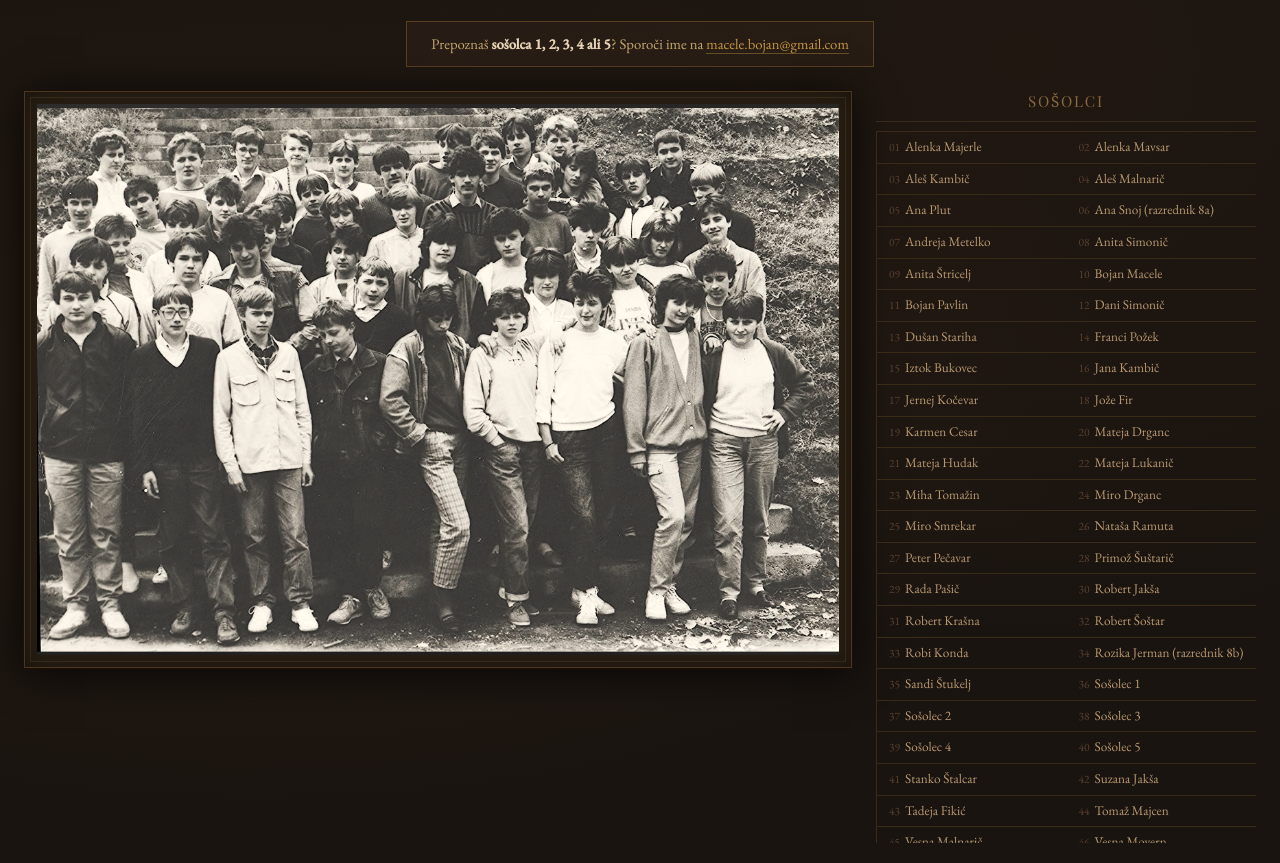
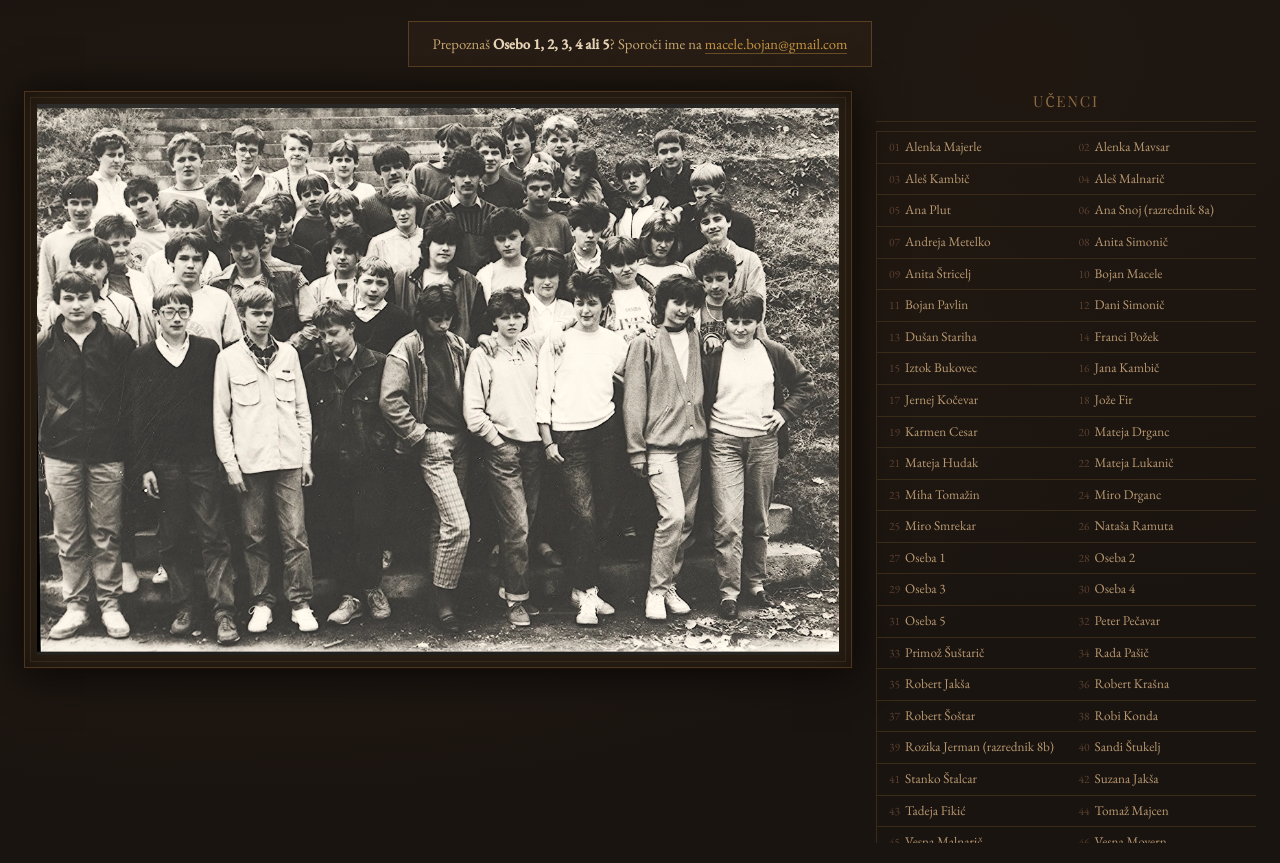
Before and after one commit to bojanm7/razred1987, a plain HTML site: page index.html in a window 1280 px wide. Shown: the part 146-1009 px from the top of the page. Drawn offline with nearby package versions, Linux system fonts and the light colour scheme; a web font is replaced by a local one.

Commit message:
Update index.html

```diff
--- a/index.html
+++ b/index.html
@@ -162,6 +162,18 @@
     background: rgba(138,104,64,0.25); color: #f0ddb0;
     border-left: 2px solid #c89840;
   }
+  .name-separator {
+    grid-column: 1 / -1;
+    padding: 5px 12px;
+    font-size: 0.75rem;
+    color: #8a6840;
+    letter-spacing: 0.1em;
+    text-transform: uppercase;
+    border-bottom: 1px solid #3a2a18;
+    border-right: 1px solid #3a2a18;
+    background: rgba(138,104,64,0.06);
+  }
+
   .name-item .num { color: #5a4030; font-size: 0.72rem; margin-right: 5px; }
 
   /* tooltip */
@@ -194,7 +206,7 @@
 </div>
 
 <div class="appeal">
-  Prepoznaš <strong>sošolca 1, 2, 3, 4 ali 5</strong>? Sporoči ime na
+  Prepoznaš <strong>Osebo 1, 2, 3, 4 ali 5</strong>? Sporoči ime na
   <a href="mailto:macele.bojan@gmail.com">macele.bojan@gmail.com</a>
 </div>
 
@@ -208,7 +220,7 @@
   </div>
 
   <div class="name-list">
-    <h2>Sošolci</h2>
+    <h2>Učenci</h2>
     <div class="names-scroll">
       <div class="names-grid" id="namesGrid"></div>
     </div>
@@ -266,11 +278,11 @@ const people = [
   { name: "Anita Simonič",                x1: 331, y1: 128, x2: 385, y2: 200 },
   { name: "Vili Pečavar",                 x1: 30,  y1: 105, x2: 87,  y2: 175 },
   { name: "Peter Pečavar",                x1: 675, y1: 17,  x2: 733, y2: 81  },
-  { name: "Sošolec 1",                      x1: 123, y1: 102, x2: 185, y2: 172 },
-  { name: "Sošolec 2",                      x1: 248, y1: 109, x2: 305, y2: 171 },
-  { name: "Sošolec 3",                      x1: 424, y1: 126, x2: 471, y2: 174 },
-  { name: "Sošolec 4",                      x1: 577, y1: 23,  x2: 634, y2: 93  },
-  { name: "Sošolec 5",                      x1: 186, y1: 133, x2: 238, y2: 187 },
+  { name: "Oseba 1",                      x1: 123, y1: 102, x2: 185, y2: 172 },
+  { name: "Oseba 2",                      x1: 248, y1: 109, x2: 305, y2: 171 },
+  { name: "Oseba 3",                      x1: 424, y1: 126, x2: 471, y2: 174 },
+  { name: "Oseba 4",                      x1: 577, y1: 23,  x2: 634, y2: 93  },
+  { name: "Oseba 5",                      x1: 186, y1: 133, x2: 238, y2: 187 },
 ];
 
 const photo    = document.getElementById('photo');
@@ -308,8 +320,23 @@ function highlightPerson(name) {
   }
 }
 
-const sorted = [...people].sort((a,b) => a.name.localeCompare(b.name, 'sl'));
+const sorted = [...people].sort((a,b) => {
+  const aUnknown = a.name.startsWith('Sošolec');
+  const bUnknown = b.name.startsWith('Sošolec');
+  if (aUnknown && !bUnknown) return 1;
+  if (!aUnknown && bUnknown) return -1;
+  return a.name.localeCompare(b.name, 'sl');
+});
+
+let separatorAdded = false;
 sorted.forEach((p, i) => {
+  if (p.name.startsWith('Sošolec') && !separatorAdded) {
+    separatorAdded = true;
+    const sep = document.createElement('div');
+    sep.className = 'name-separator';
+    sep.textContent = '? Neznani sošolci';
+    namesGrid.appendChild(sep);
+  }
   const div = document.createElement('div');
   div.className = 'name-item';
   div.dataset.name = p.name;
```
